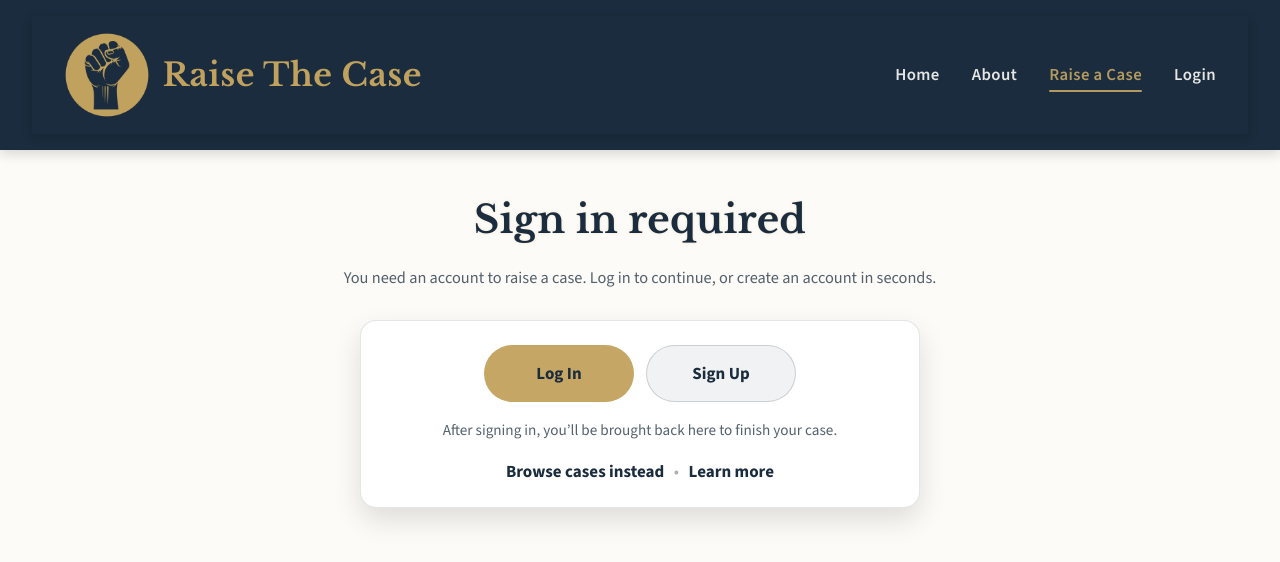
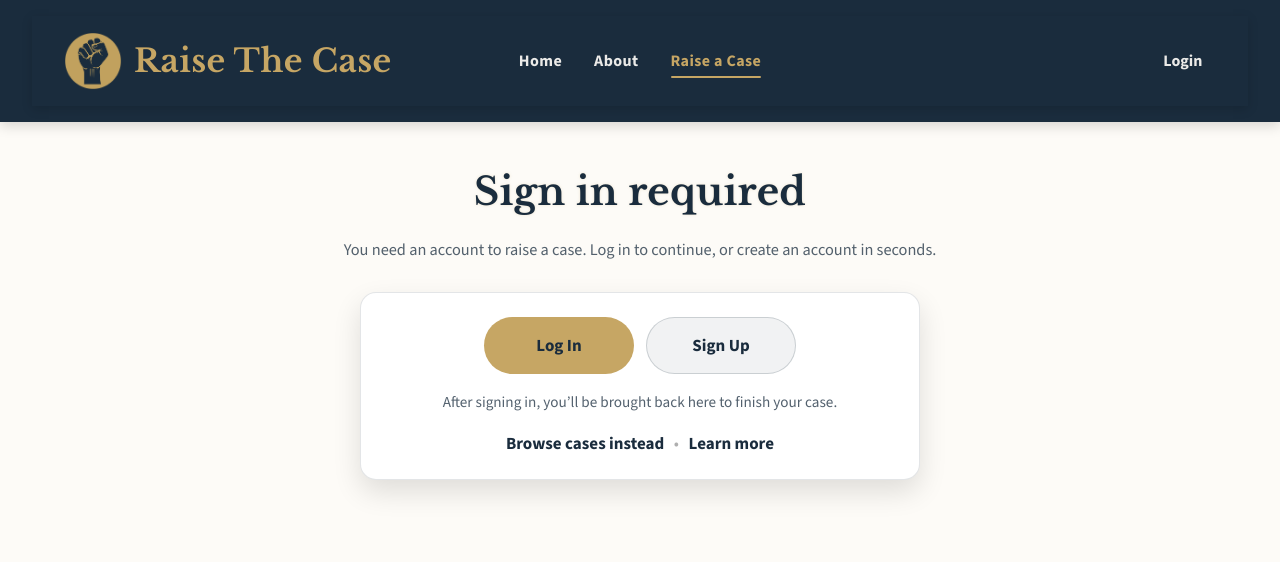
Before and after one commit to blossom-4/crowdfunding_frontend, a React (Vite) app: page /create-a-case in a window 1280 px wide. Shown: the top 562 px of the page. Built offline with nearby package versions, Linux system fonts and the light colour scheme.

Commit message:
fixing nav bar responsiveness and button styling.

```diff
--- a/src/components/NavBar.css
+++ b/src/components/NavBar.css
@@ -1,13 +1,19 @@
-/* =========================
-   TOP RIBBON
-========================= */
+/* NavBar.css */
 
+:root {
+    --navy: #1A2C3D;
+    --cream: #FDFBF7;
+    --gold: #C6A664;
+    --shadow: 0 12px 28px rgba(0, 0, 0, 0.18);
+}
+
+/* ===== Ribbon full width always ===== */
 .ribbon {
     width: 100%;
-    background-color: #1A2C3D;
-    padding: 0.8rem 1.5rem;
+    background-color: var(--navy);
+    padding: 0.85rem 1.25rem;
     display: flex;
-    justify-content: flex-start;
+    justify-content: center;
     align-items: center;
     box-shadow: 0 4px 12px rgba(0, 0, 0, 0.15);
     position: sticky;
@@ -15,105 +21,95 @@
     z-index: 1000;
 }
 
-
-/* =========================
-   NAVBAR CONTAINER
-========================= */
-
+/* ===== Desktop container spans full width like Airbnb ===== */
 .navbar {
     width: 100%;
     max-width: 100%;
+    display: grid;
+    grid-template-columns: 1fr auto 1fr;
+    /* left | center | right */
+    align-items: center;
+    gap: 1rem;
+    position: relative;
+    color: var(--cream);
+}
+
+/* Left */
+.nav-left {
     display: flex;
     align-items: center;
-    justify-content: space-between;
-    gap: 1.5rem;
-    color: #FDFBF7;
+    min-width: 0;
 }
 
-
-/* =========================
-   LOGO
-========================= */
-
-.logo-container {
+.logo-link {
     display: flex;
     align-items: center;
-    gap: 0.8rem;
+    gap: 0.75rem;
+    text-decoration: none;
+    color: var(--cream);
+    min-width: 0;
+}
+
+.navbar-logo {
+    height: 52px;
+    width: auto;
+    object-fit: contain;
     flex-shrink: 0;
 }
 
-.logo-container a {
-    display: flex;
-    align-items: center;
-    gap: 0.8rem;
-    text-decoration: none;
-    transition: opacity 0.3s ease;
+.logo-text {
+    font-family: "Libre Baskerville", serif;
+    font-weight: 800;
+    font-size: 1.9rem;
+    letter-spacing: 0.4px;
+    color: var(--gold);
+    white-space: nowrap;
+    overflow: hidden;
+    text-overflow: ellipsis;
 }
 
-.logo-container a:hover {
-    opacity: 0.8;
-}
-
-.navbar-logo {
-    height: 50px;
-    width: auto;
-    object-fit: contain;
-}
-
-.logo-text {
-    font-family: 'Libre Baskerville', serif;
-    font-weight: 700;
-    font-size: 2rem;
-    letter-spacing: 0.5px;
-    color: var(--verdict-gold);
-    white-space: nowrap;
-}
-
-/* =========================
-   NAV LINKS
-========================= */
-
-.nav-list {
+/* Center (desktop nav links) */
+.nav-center {
     list-style: none;
     display: flex;
-    align-items: center;
-    gap: 1.75rem;
+    justify-content: center;
+    gap: 2rem;
     margin: 0;
     padding: 0;
 }
 
-.nav-list li {
-    white-space: nowrap;
+/* Right (auth + hamburger) */
+.nav-right {
+    display: flex;
+    justify-content: flex-end;
+    align-items: center;
+    gap: 0.75rem;
 }
 
-.nav-list a,
-.nav-list button {
+/* Links base */
+.nav-link {
     text-decoration: none;
-    color: #FDFBF7;
-    font-weight: 600;
+    color: var(--cream);
+    font-weight: 700;
     font-size: 1rem;
     padding: 0.75rem 0;
     border: none;
     background: none;
     cursor: pointer;
     position: relative;
-    transition: color 0.2s ease, opacity 0.2s ease;
-    opacity: 0.9;
+    opacity: 0.92;
+    transition: color 0.2s ease, opacity 0.2s ease, background 0.2s ease;
 }
 
-.nav-list a:hover,
-.nav-list button:hover {
-    color: #C6A664;
+.nav-link:hover {
+    color: var(--gold);
     opacity: 1;
 }
 
-
-/* =========================
-   ACTIVE LINK UNDERLINE
-========================= */
-
+/* Active underline */
 .nav-link.active {
-    color: #C6A664;
+    color: var(--gold);
+    opacity: 1;
 }
 
 .nav-link.active::after {
@@ -123,49 +119,42 @@
     right: 0;
     bottom: 0.3rem;
     height: 2px;
-    background: #C6A664;
+    background: var(--gold);
     border-radius: 2px;
 }
 
-
-/* =========================
-   CTA BUTTON (Raise a Case)
-========================= */
-
-.nav-cta {
-    padding: 0.55rem 1.1rem;
-    border-radius: 999px;
-    background: #C6A664;
-    color: #1A2C3D;
-    font-weight: 700;
-    opacity: 1;
+/* Auth link spacing */
+.nav-auth {
+    padding: 0.6rem 0.85rem;
+    border-radius: 12px;
 }
 
-.nav-cta:hover {
-    filter: brightness(1.08);
+.nav-auth:hover {
+    background: rgba(253, 251, 247, 0.08);
 }
 
-
-/* =========================
-   HAMBURGER
-========================= */
-
+/* ===== Hamburger ===== */
 .hamburger {
     display: none;
     flex-direction: column;
     gap: 5px;
-    background: none;
+    background: transparent;
     border: none;
     cursor: pointer;
-    padding: 0.4rem;
+    padding: 0.45rem;
+    border-radius: 10px;
+}
+
+.hamburger:hover {
+    background: rgba(253, 251, 247, 0.08);
 }
 
 .hamburger span {
     width: 26px;
     height: 3px;
-    background: #FDFBF7;
+    background: var(--cream);
     border-radius: 2px;
-    transition: all 0.3s ease;
+    transition: all 0.25s ease;
 }
 
 .hamburger.active span:nth-child(1) {
@@ -180,46 +169,65 @@
     transform: rotate(-45deg) translate(6px, -6px);
 }
 
+/* ===== Mobile dropdown menu (unchanged behavior) ===== */
+.nav-list {
+    display: none;
+    /* hidden on desktop, used only for mobile dropdown */
+}
 
 /* =========================
-   MOBILE MENU
+   MOBILE — KEEP AS FINAL
 ========================= */
+@media (max-width: 768px) {
+    .ribbon {
+        padding: 0.7rem 1rem;
+    }
 
-@media (max-width: 768px) {
+    /* Hide desktop center links on mobile */
+    .nav-center {
+        display: none;
+    }
 
     .navbar {
-        position: relative;
+        grid-template-columns: 1fr auto;
+        /* left | right */
     }
 
     .navbar-logo {
-        height: 64px;
+        height: 44px;
+    }
+
+    .logo-text {
+        font-size: 1.25rem;
+        max-width: 52vw;
     }
 
     .hamburger {
         display: flex;
-        margin-left: auto;
     }
 
+    /* Mobile dropdown sheet */
     .nav-list {
         position: absolute;
-        top: calc(100% + 0.5rem);
+        top: calc(100% + 0.65rem);
         left: 0;
         right: 0;
 
-        background: #1A2C3D;
+        background: var(--navy);
+        border: 1px solid rgba(253, 251, 247, 0.12);
         border-radius: 14px;
 
+        display: flex;
         flex-direction: column;
-        gap: 0;
+        padding: 0.4rem;
 
-        overflow: hidden;
+        box-shadow: var(--shadow);
+        z-index: 2000;
 
         transform: translateY(-10px);
         opacity: 0;
         pointer-events: none;
-
-        transition: transform 0.25s ease, opacity 0.25s ease;
-        box-shadow: 0 12px 28px rgba(0, 0, 0, 0.3);
+        transition: transform 0.22s ease, opacity 0.22s ease;
     }
 
     .nav-list.active {
@@ -230,51 +238,45 @@
 
     .nav-list li {
         width: 100%;
-        border-bottom: 1px solid rgba(253, 251, 247, 0.12);
     }
 
-    .nav-list li:last-child {
-        border-bottom: none;
+    .nav-list .nav-link {
+        width: 100%;
+        display: flex;
+        align-items: center;
+        padding: 0.95rem 1rem;
+        border-radius: 12px;
+        font-size: 1rem;
+        font-weight: 800;
+        opacity: 1;
     }
 
-    .nav-list a,
-    .nav-list button {
-        width: 100%;
-        padding: 1rem 1.4rem;
-        text-align: left;
-        font-size: 0.95rem;
+    .nav-list .nav-link:hover {
+        background: rgba(253, 251, 247, 0.08);
+        color: var(--gold);
     }
 
-    .nav-link.active::after {
+    .nav-list .nav-link.active::after {
         display: none;
     }
 
-    .nav-link.active {
-        background: rgba(198, 166, 100, 0.12);
+    .nav-list .nav-link.active {
+        background: rgba(198, 166, 100, 0.14);
+        color: var(--gold);
     }
 }
 
-
-/* =========================
-   LARGE SCREENS
-========================= */
-
+/* ===== Large screens ===== */
 @media (min-width: 1025px) {
-
     .ribbon {
         padding: 1rem 2rem;
     }
 
     .navbar-logo {
-        height: 86px;
+        height: 58px;
     }
 
-    .nav-list {
-        gap: 2rem;
-    }
-
-    .nav-list a,
-    .nav-list button {
-        font-size: 1.05rem;
+    .logo-text {
+        font-size: 2rem;
     }
 }
--- a/src/components/NavBar.jsx
+++ b/src/components/NavBar.jsx
@@ -1,16 +1,16 @@
 import { Link, NavLink, Outlet, useLocation } from "react-router-dom";
-import { useEffect, useId, useRef, useState } from "react";
+import { useEffect, useId, useMemo, useRef, useState } from "react";
 import "./NavBar.css";
 import { useAuth } from "../hooks/use-auth.js";
-import logo from "../assets/COURT_OF_PUBLIC_OPINION4.png";
+import logo from "../assets/COURT_OF_PUBLIC_OPINION.png";
 
 function NavBar() {
     const { auth, setAuth } = useAuth();
     const [menuOpen, setMenuOpen] = useState(false);
 
     const location = useLocation();
-    const navId = useId(); // React 18+ unique id
-    const navListId = `nav-list-${navId}`;
+    const navId = useId();
+    const navListId = useMemo(() => `nav-list-${navId}`, [navId]);
 
     const navRef = useRef(null);
     const hamburgerRef = useRef(null);
@@ -28,7 +28,7 @@ function NavBar() {
         }
     };
 
-    // Close menu on route change (great UX on mobile)
+    // Close mobile menu on route change
     useEffect(() => {
         closeMenu();
         // eslint-disable-next-line react-hooks/exhaustive-deps
@@ -42,7 +42,6 @@ function NavBar() {
                 hamburgerRef.current?.focus();
             }
         };
-
         if (menuOpen) window.addEventListener("keydown", onKeyDown);
         return () => window.removeEventListener("keydown", onKeyDown);
     }, [menuOpen]);
@@ -51,56 +50,54 @@ function NavBar() {
     useEffect(() => {
         const onPointerDown = (e) => {
             if (!menuOpen) return;
-            const navEl = navRef.current;
-            if (!navEl) return;
-
-            if (!navEl.contains(e.target)) {
-                closeMenu();
-            }
+            if (navRef.current && !navRef.current.contains(e.target)) closeMenu();
         };
-
         document.addEventListener("pointerdown", onPointerDown);
         return () => document.removeEventListener("pointerdown", onPointerDown);
     }, [menuOpen]);
 
-    // Lock body scroll when mobile menu open (prevents awkward scrolling)
-    useEffect(() => {
-        if (!menuOpen) return;
-        const prev = document.body.style.overflow;
-        document.body.style.overflow = "hidden";
-        return () => {
-            document.body.style.overflow = prev;
-        };
-    }, [menuOpen]);
-
     const linkClass = ({ isActive }) => (isActive ? "nav-link active" : "nav-link");
-
-    const ctaClass = ({ isActive }) =>
-        isActive ? "nav-link nav-cta active" : "nav-link nav-cta";
 
     return (
         <>
             <header className="ribbon">
-                <nav className="navbar" ref={navRef} aria-label="Primary" role="navigation">
-                    {/* Logo */}
-                    <div className="logo-container">
-                        <Link to="/" aria-label="Go to homepage">
-                            <img
-                                src={logo}
-                                alt="Raise The Case - Justice Crowdfunding Platform Logo"
-                                className="navbar-logo"
-                                draggable="false"
-                            />
+                <nav className="navbar" ref={navRef} aria-label="Primary navigation">
+                    {/* LEFT: Logo */}
+                    <div className="nav-left">
+                        <Link to="/" className="logo-link" aria-label="Go to homepage">
+                            <img src={logo} alt="Raise The Case logo" className="navbar-logo" draggable="false" />
                             <span className="logo-text">Raise The Case</span>
                         </Link>
                     </div>
 
-                    {/* Hamburger */}
+                    {/* CENTER: Desktop menu (always visible on desktop) */}
+                    <ul className="nav-center" aria-label="Site links">
+                        <li><NavLink to="/" className={linkClass}>Home</NavLink></li>
+                        <li><NavLink to="/about" className={linkClass}>About</NavLink></li>
+                        <li><NavLink to="/create-a-case" className={linkClass}>Raise a Case</NavLink></li>
+                    </ul>
+
+                    {/* RIGHT: Desktop auth + Mobile hamburger */}
+                    <div className="nav-right">
+                        {/* Desktop auth link */}
+                        {auth?.token ? (
+                            <button type="button" className="nav-link nav-auth" onClick={handleLogout}>
+                                Log Out
+                            </button>
+                        ) : (
+                            <NavLink to="/login" className={({ isActive }) =>
+                                isActive ? "nav-link nav-auth active" : "nav-link nav-auth"
+                            }>
+                                Login
+                            </NavLink>
+                        )}
+
+                        {/* Mobile hamburger */}
                         <button
                             ref={hamburgerRef}
                             className={`hamburger ${menuOpen ? "active" : ""}`}
                             onClick={toggleMenu}
-                        aria-label={menuOpen ? "Close navigation menu" : "Open navigation menu"}
+                            aria-label={menuOpen ? "Close menu" : "Open menu"}
                             aria-expanded={menuOpen}
                             aria-controls={navListId}
                             type="button"
@@ -110,45 +107,25 @@ function NavBar() {
                             <span />
                         </button>
 
-                    {/* Nav links */}
+                        {/* Mobile dropdown menu */}
                         <ul id={navListId} className={`nav-list ${menuOpen ? "active" : ""}`}>
-                        <li>
-                            <NavLink to="/" className={linkClass}>
-                                Home
-                            </NavLink>
-                        </li>
+                            <li><NavLink to="/" className={linkClass} onClick={closeMenu}>Home</NavLink></li>
+                            <li><NavLink to="/about" className={linkClass} onClick={closeMenu}>About</NavLink></li>
+                            <li><NavLink to="/create-a-case" className={linkClass} onClick={closeMenu}>Raise a Case</NavLink></li>
 
                             <li>
-                            <NavLink to="/about" className={linkClass}>
-                                About
-                            </NavLink>
-                        </li>
-
-                        <li>
-                            <NavLink to="/create-a-case" className={ctaClass}>
-                                Raise a Case
-                            </NavLink>
-                        </li>
-
                                 {auth?.token ? (
-                            <li>
-                                <button
-                                    type="button"
-                                    className="nav-link"
-                                    onClick={handleLogout}
-                                    aria-label="Log out of your account"
-                                >
+                                    <button type="button" className="nav-link" onClick={handleLogout}>
                                         Log Out
                                     </button>
-                            </li>
                                 ) : (
-                            <li>
-                                <NavLink to="/login" className={linkClass}>
+                                    <NavLink to="/login" className={linkClass} onClick={closeMenu}>
                                         Login
                                     </NavLink>
+                                )}
                             </li>
-                        )}
                         </ul>
+                    </div>
                 </nav>
             </header>
 
```
Also changed, not shown: src/assets/COURT_OF_PUBLIC_OPINION.png (renamed from src/assets/COURT_OF_PUBLIC_OPINION4.png). Lines whose indentation alone changed are shown as unchanged.
